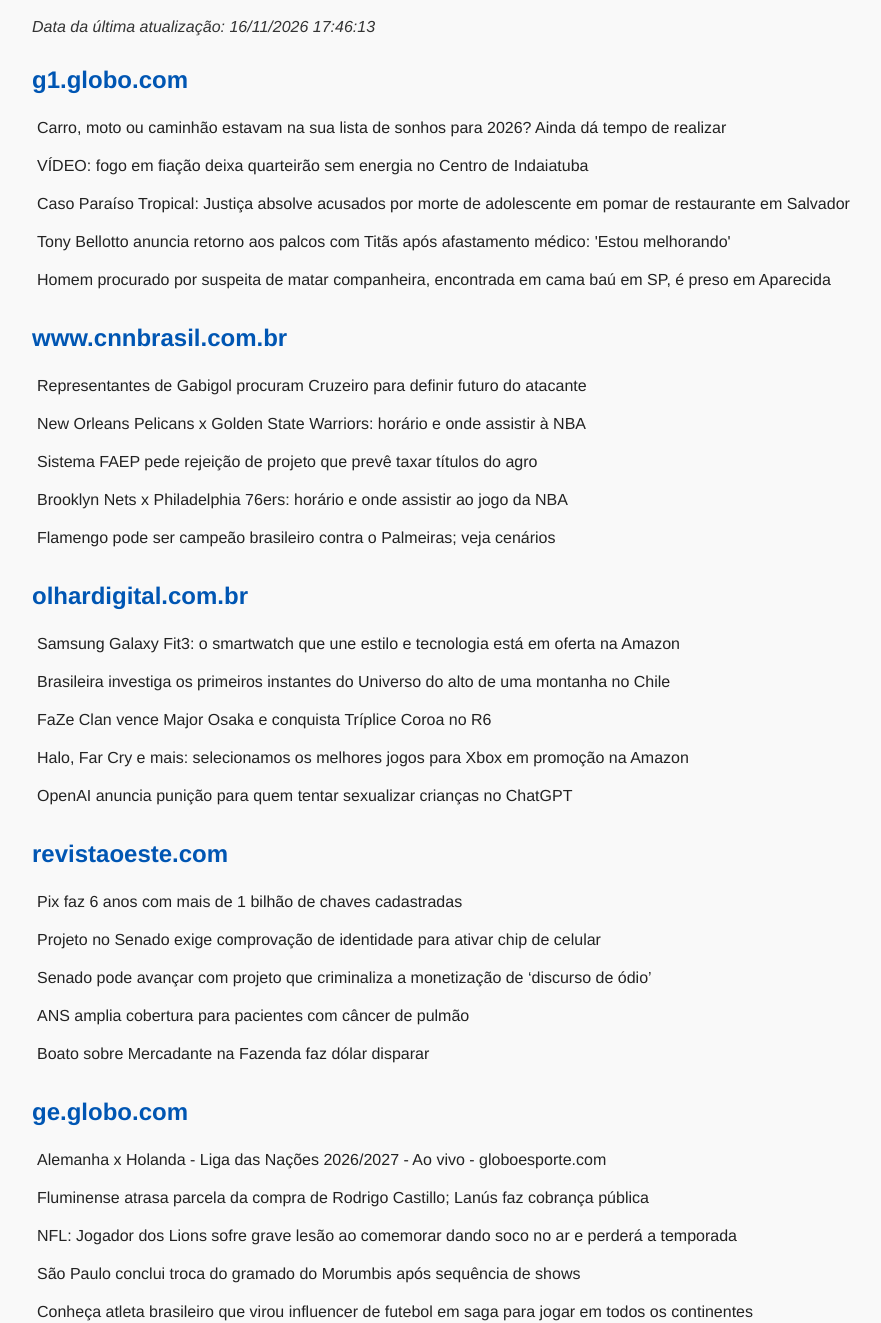
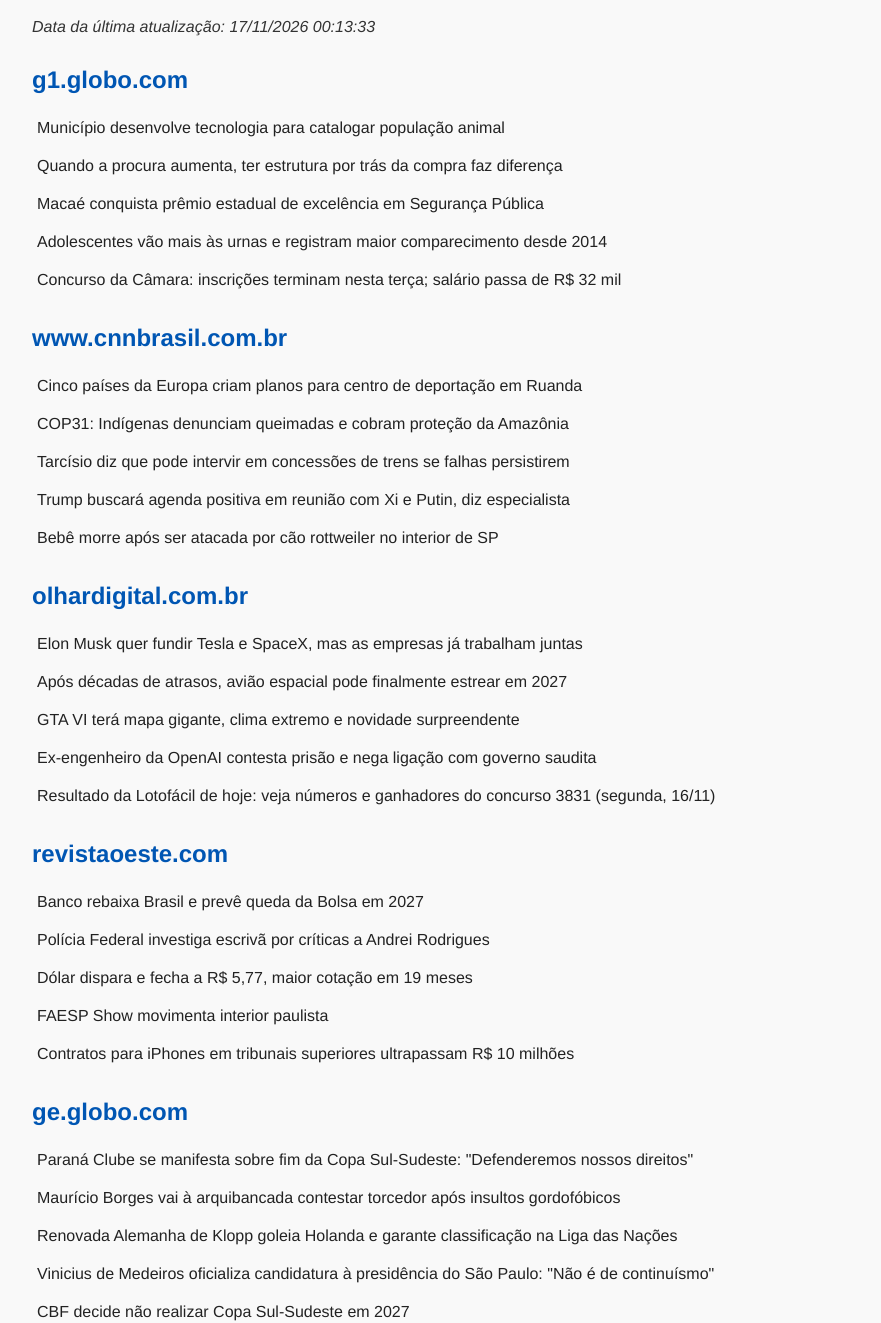
Before and after one commit to Reinaldopinheiro/reinaldopinheiro.github.io, a plain HTML site: page noticias/noticias.html in a window 1280 px wide. Shown: the part 92-1415 px from the top of the page, without its empty margins (8-889 px from the left). Drawn offline with Linux system fonts and the light colour scheme.

Commit message:
Automação: Noticias RPC atualizadas

```diff
--- a/noticias/noticias.html
+++ b/noticias/noticias.html
@@ -13,46 +13,46 @@
 </style>
 </head><body>
 <h1>NOTICIAS RPC</h1>
-<p><em>Data da última atualização: 16/11/2026 17:46:13</em></p>
+<p><em>Data da última atualização: 17/11/2026 00:13:33</em></p>
 <h2>g1.globo.com</h2>
 <div class="noticias">
-<div class="noticia"><a href="https://g1.globo.com/carros/dinheiro-sobre-rodas/especial-publicitario/banco-bv/noticia/2026/11/16/carro-moto-ou-caminhao-estavam-na-sua-lista-de-sonhos-para-2026-ainda-da-tempo-de-realizar.ghtml" target="_blank">Carro, moto ou caminhão estavam na sua lista de sonhos para 2026? Ainda dá tempo de realizar</a></div>
-<div class="noticia"><a href="https://g1.globo.com/sp/campinas-regiao/noticia/2026/11/16/video-fogo-em-fiacao-deixa-quarteirao-sem-energia-no-centro-de-indaiatuba.ghtml" target="_blank">VÍDEO: fogo em fiação deixa quarteirão sem energia no Centro de Indaiatuba</a></div>
-<div class="noticia"><a href="https://g1.globo.com/ba/bahia/noticia/2026/11/16/justica-absolve-acusados-por-morte-de-adolescente-em-salvador.ghtml" target="_blank">Caso Paraíso Tropical: Justiça absolve acusados por morte de adolescente em pomar de restaurante em Salvador</a></div>
-<div class="noticia"><a href="https://g1.globo.com/pop-arte/noticia/2026/11/16/tony-bellotto-anuncia-retorno-aos-palcos-com-titas-apos-afastamento-medico-estou-melhorando.ghtml" target="_blank">Tony Bellotto anuncia retorno aos palcos com Titãs após afastamento médico: 'Estou melhorando'</a></div>
-<div class="noticia"><a href="https://g1.globo.com/sp/vale-do-paraiba-regiao/noticia/2026/11/16/homem-procurado-por-suspeita-de-matar-companheira-encontrada-em-cama-bau-em-sp-e-preso-em-aparecida.ghtml" target="_blank">Homem procurado por suspeita de matar companheira, encontrada em cama baú em SP, é preso em Aparecida</a></div>
+<div class="noticia"><a href="https://g1.globo.com/rj/regiao-dos-lagos/especial-publicitario/prefeitura-municipal-de-rio-das-ostras-rio-das-ostras-trabalho-e-responsabilidade/noticia/2026/11/17/municipio-desenvolve-tecnologia-para-catalogar-populacao-animal.ghtml" target="_blank">Município desenvolve tecnologia para catalogar população animal</a></div>
+<div class="noticia"><a href="https://g1.globo.com/rj/regiao-dos-lagos/especial-publicitario/vilarejo/vilarejo-solucao-em-casa/noticia/2026/11/17/quando-a-procura-aumenta-ter-estrutura-por-tras-da-compra-faz-diferenca.ghtml" target="_blank">Quando a procura aumenta, ter estrutura por trás da compra faz diferença</a></div>
+<div class="noticia"><a href="https://g1.globo.com/rj/regiao-dos-lagos/especial-publicitario/prefeitura-de-macae/capital-de-energia-e-do-orgulho-de-ser-macaense/noticia/2026/11/17/macae-conquista-premio-estadual-de-excelencia-em-seguranca-publica.ghtml" target="_blank">Macaé conquista prêmio estadual de excelência em Segurança Pública</a></div>
+<div class="noticia"><a href="https://g1.globo.com/politica/eleicoes/2026/noticia/2026/11/17/eleicoes-2026-comparecimento-adolescentes-segundo-turno-20214.ghtml" target="_blank">Adolescentes vão mais às urnas e registram maior comparecimento desde 2014</a></div>
+<div class="noticia"><a href="https://g1.globo.com/trabalho-e-carreira/concursos/noticia/2026/11/17/concurso-da-camara-inscricoes-terminam.ghtml" target="_blank">Concurso da Câmara: inscrições terminam nesta terça; salário passa de R$ 32 mil</a></div>
 </div>
 <h2>www.cnnbrasil.com.br</h2>
 <div class="noticias">
-<div class="noticia"><a href="https://www.cnnbrasil.com.br/esportes/futebol/cruzeiro/representantes-de-gabigol-procuram-cruzeiro-para-definir-futuro-do-atacante/" target="_blank">Representantes de Gabigol procuram Cruzeiro para definir futuro do atacante</a></div>
-<div class="noticia"><a href="https://www.cnnbrasil.com.br/esportes/basquete/new-orleans-pelicans-x-golden-state-warriors-horario-e-onde-assistir-a-nba/" target="_blank">New Orleans Pelicans x Golden State Warriors: horário e onde assistir à NBA</a></div>
-<div class="noticia"><a href="https://www.cnnbrasil.com.br/agro/sistema-faep-pede-rejeicao-de-projeto-que-preve-taxar-titulos-do-agro/" target="_blank">Sistema FAEP pede rejeição de projeto que prevê taxar títulos do agro</a></div>
-<div class="noticia"><a href="https://www.cnnbrasil.com.br/esportes/basquete/brooklyn-nets-x-philadelphia-76ers-horario-e-onde-assistir-ao-jogo-da-nba/" target="_blank">Brooklyn Nets x Philadelphia 76ers: horário e onde assistir ao jogo da NBA</a></div>
-<div class="noticia"><a href="https://www.cnnbrasil.com.br/esportes/brasileirao/flamengo-pode-ser-campeao-brasileiro-contra-o-palmeiras-veja-cenarios/" target="_blank">Flamengo pode ser campeão brasileiro contra o Palmeiras; veja cenários</a></div>
+<div class="noticia"><a href="https://www.cnnbrasil.com.br/internacional/cinco-paises-da-europa-criam-planos-para-centro-de-deportacao-em-ruanda/" target="_blank">Cinco países da Europa criam planos para centro de deportação em Ruanda</a></div>
+<div class="noticia"><a href="https://www.cnnbrasil.com.br/nacional/norte/pa/cop31-indigenas-denunciam-queimadas-e-cobram-protecao-da-amazonia/" target="_blank">COP31: Indígenas denunciam queimadas e cobram proteção da Amazônia</a></div>
+<div class="noticia"><a href="https://www.cnnbrasil.com.br/nacional/sudeste/sp/tarcisio-diz-que-pode-intervir-em-concessoes-de-trens-se-falhas-persistirem/" target="_blank">Tarcísio diz que pode intervir em concessões de trens se falhas persistirem</a></div>
+<div class="noticia"><a href="https://www.cnnbrasil.com.br/internacional/trump-buscara-agenda-positiva-em-reuniao-com-xi-e-putin-diz-especialista/" target="_blank">Trump buscará agenda positiva em reunião com Xi e Putin, diz especialista</a></div>
+<div class="noticia"><a href="https://www.cnnbrasil.com.br/nacional/sudeste/sp/bebe-morre-apos-ser-atacada-por-cao-rottweiler-no-interior-de-sp/" target="_blank">Bebê morre após ser atacada por cão rottweiler no interior de SP</a></div>
 </div>
 <h2>olhardigital.com.br</h2>
 <div class="noticias">
-<div class="noticia"><a href="https://olhardigital.com.br/2026/11/16/reviews/samsung-galaxy-fit3-o-smartwatch-que-une-estilo-e-tecnologia-esta-em-oferta-na-amazon/" target="_blank">Samsung Galaxy Fit3: o smartwatch que une estilo e tecnologia está em oferta na Amazon</a></div>
-<div class="noticia"><a href="https://olhardigital.com.br/2026/11/16/ciencia-e-espaco/brasileira-investiga-os-primeiros-instantes-do-universo-do-alto-de-uma-montanha-no-chile/" target="_blank">Brasileira investiga os primeiros instantes do Universo do alto de uma montanha no Chile</a></div>
-<div class="noticia"><a href="https://olhardigital.com.br/2026/11/16/games-e-consoles/faze-clan-major-osaka-triplice-coroa-r6/" target="_blank">FaZe Clan vence Major Osaka e conquista Tríplice Coroa no R6</a></div>
-<div class="noticia"><a href="https://olhardigital.com.br/2026/11/16/reviews/halo-far-cry-e-mais-selecionamos-os-melhores-jogos-para-xbox-em-promocao-na-amazon/" target="_blank">Halo, Far Cry e mais: selecionamos os melhores jogos para Xbox em promoção na Amazon</a></div>
-<div class="noticia"><a href="https://olhardigital.com.br/2026/11/16/inteligencia-artificial/openai-anuncia-punicao-para-quem-tentar-sexualizar-criancas-no-chatgpt/" target="_blank">OpenAI anuncia punição para quem tentar sexualizar crianças no ChatGPT</a></div>
+<div class="noticia"><a href="https://olhardigital.com.br/2026/11/16/pro/elon-musk-quer-fundir-tesla-e-spacex-mas-as-empresas-ja-trabalham-juntas/" target="_blank">Elon Musk quer fundir Tesla e SpaceX, mas as empresas já trabalham juntas</a></div>
+<div class="noticia"><a href="https://olhardigital.com.br/2026/11/16/ciencia-e-espaco/apos-decadas-de-atrasos-aviao-espacial-pode-finalmente-estrear-em-2027/" target="_blank">Após décadas de atrasos, avião espacial pode finalmente estrear em 2027</a></div>
+<div class="noticia"><a href="https://olhardigital.com.br/2026/11/16/games-e-consoles/gta-vi-tera-mapa-gigante-clima-extremo-e-novidade-surpreendente/" target="_blank">GTA VI terá mapa gigante, clima extremo e novidade surpreendente</a></div>
+<div class="noticia"><a href="https://olhardigital.com.br/2026/11/16/pro/ex-engenheiro-da-openai-contesta-prisao-e-nega-ligacao-com-governo-saudita/" target="_blank">Ex-engenheiro da OpenAI contesta prisão e nega ligação com governo saudita</a></div>
+<div class="noticia"><a href="https://olhardigital.com.br/2026/11/16/internet-e-redes-sociais/resultado-da-lotofacil-de-hoje-veja-numeros-e-ganhadores-do-concurso-3831-segunda-16-11/" target="_blank">Resultado da Lotofácil de hoje: veja números e ganhadores do concurso 3831 (segunda, 16/11)</a></div>
 </div>
 <h2>revistaoeste.com</h2>
 <div class="noticias">
-<div class="noticia"><a href="https://revistaoeste.com/economia/pix-faz-seis-anos-com-mais-de-1-bilhao-de-chaves-cadastradas/" target="_blank">Pix faz 6 anos com mais de 1 bilhão de chaves cadastradas</a></div>
-<div class="noticia"><a href="https://revistaoeste.com/politica/projeto-no-senado-exige-comprovacao-de-identidade-para-ativar-chip-de-celular/" target="_blank">Projeto no Senado exige comprovação de identidade para ativar chip de celular</a></div>
-<div class="noticia"><a href="https://revistaoeste.com/politica/senado-pode-avancar-com-projeto-que-criminaliza-a-monetizacao-de-discurso-de-odio/" target="_blank">Senado pode avançar com projeto que criminaliza a monetização de ‘discurso de ódio’</a></div>
-<div class="noticia"><a href="https://revistaoeste.com/brasil/ans-amplia-cobertura-para-pacientes-com-cancer-de-pulmao/" target="_blank">ANS amplia cobertura para pacientes com câncer de pulmão </a></div>
-<div class="noticia"><a href="https://revistaoeste.com/economia/boato-sobre-mercadante-na-fazenda-faz-dolar-disparar/" target="_blank">Boato sobre Mercadante na Fazenda faz dólar disparar</a></div>
+<div class="noticia"><a href="https://revistaoeste.com/economia/banco-rebaixa-brasil-e-preve-queda-da-bolsa-em-2027/" target="_blank">Banco rebaixa Brasil e prevê queda da Bolsa em 2027</a></div>
+<div class="noticia"><a href="https://revistaoeste.com/politica/policia-federal-investiga-escriva-por-criticas-a-andrei-rodrigues/" target="_blank">Polícia Federal investiga escrivã por críticas a Andrei Rodrigues</a></div>
+<div class="noticia"><a href="https://revistaoeste.com/economia/dolar-dispara-e-fecha-a-r-577-maior-cotacao-em-19-meses/" target="_blank">Dólar dispara e fecha a R$ 5,77, maior cotação em 19 meses</a></div>
+<div class="noticia"><a href="https://revistaoeste.com/agronegocio/faesp-show-movimenta-interior-paulista/" target="_blank">FAESP Show movimenta interior paulista</a></div>
+<div class="noticia"><a href="https://revistaoeste.com/politica/contratos-para-iphones-em-tribunais-superiores-superam-r-10-milhoes/" target="_blank">Contratos para iPhones em tribunais superiores ultrapassam R$ 10 milhões</a></div>
 </div>
 <h2>ge.globo.com</h2>
 <div class="noticias">
-<div class="noticia"><a href="https://ge.globo.com/futebol/futebol-internacional/liga-das-nacoes/jogo/16-11-2026/alemanha-holanda.ghtml" target="_blank">Alemanha x Holanda - Liga das Nações 2026/2027 - Ao vivo - globoesporte.com</a></div>
-<div class="noticia"><a href="https://ge.globo.com/futebol/times/fluminense/noticia/2026/11/16/fluminense-atrasa-parcela-da-compra-de-rodrigo-castillo-lanus-faz-cobranca-publica.ghtml" target="_blank">Fluminense atrasa parcela da compra de Rodrigo Castillo; Lanús faz cobrança pública</a></div>
-<div class="noticia"><a href="https://ge.globo.com/futebol-americano/nfl/noticia/2026/11/16/nfl-jogador-dos-lions-sofre-grave-lesao-ao-comemorar-dando-soco-no-ar-e-perdera-a-temporada.ghtml" target="_blank">NFL: Jogador dos Lions sofre grave lesão ao comemorar dando soco no ar e perderá a temporada</a></div>
-<div class="noticia"><a href="https://ge.globo.com/futebol/times/sao-paulo/noticia/2026/11/16/sao-paulo-conclui-troca-do-gramado-do-morumbis-apos-sequencia-de-shows.ghtml" target="_blank">São Paulo conclui troca do gramado do Morumbis após sequência de shows</a></div>
-<div class="noticia"><a href="https://ge.globo.com/pi/futebol/noticia/2026/11/16/conheca-atleta-brasileiro-que-virou-influencer-de-futebol-em-saga-para-jogar-em-todos-os-continentes.ghtml" target="_blank">Conheça atleta brasileiro que virou influencer de futebol em saga para jogar em todos os continentes</a></div>
+<div class="noticia"><a href="https://ge.globo.com/pr/futebol/times/parana-clube/noticia/2026/11/16/parana-clube-se-manifesta-sobre-fim-da-copa-sul-sudeste-defenderemos-nossos-direitos.ghtml" target="_blank">Paraná Clube se manifesta sobre fim da Copa Sul-Sudeste: "Defenderemos nossos direitos"</a></div>
+<div class="noticia"><a href="https://ge.globo.com/volei/noticia/2026/11/16/mauricio-borges-vai-a-arquibancada-contestar-torcedor-apos-insultos-gordofobicos.ghtml" target="_blank">Maurício Borges vai à arquibancada contestar torcedor após insultos gordofóbicos</a></div>
+<div class="noticia"><a href="https://ge.globo.com/futebol/futebol-internacional/liga-das-nacoes/jogo/16-11-2026/alemanha-holanda.ghtml" target="_blank">Renovada Alemanha de Klopp goleia Holanda e garante classificação na Liga das Nações</a></div>
+<div class="noticia"><a href="https://ge.globo.com/futebol/times/sao-paulo/noticia/2026/11/16/vinicius-de-medeiros-oficializa-candidatura-a-presidencia-do-sao-paulo-nao-e-de-continuismo.ghtml" target="_blank">Vinicius de Medeiros oficializa candidatura à presidência do São Paulo: "Não é de continuísmo"</a></div>
+<div class="noticia"><a href="https://ge.globo.com/futebol/noticia/2026/11/16/cbf-suspende-copa-sul-sudeste.ghtml" target="_blank">CBF decide não realizar Copa Sul-Sudeste em 2027</a></div>
 </div>
 <footer>
   <p>© 2026 Copyright Reinaldo Pinheiro Consultoria com Gemini - Versão 5.5 (Script Automático)</p>
```
